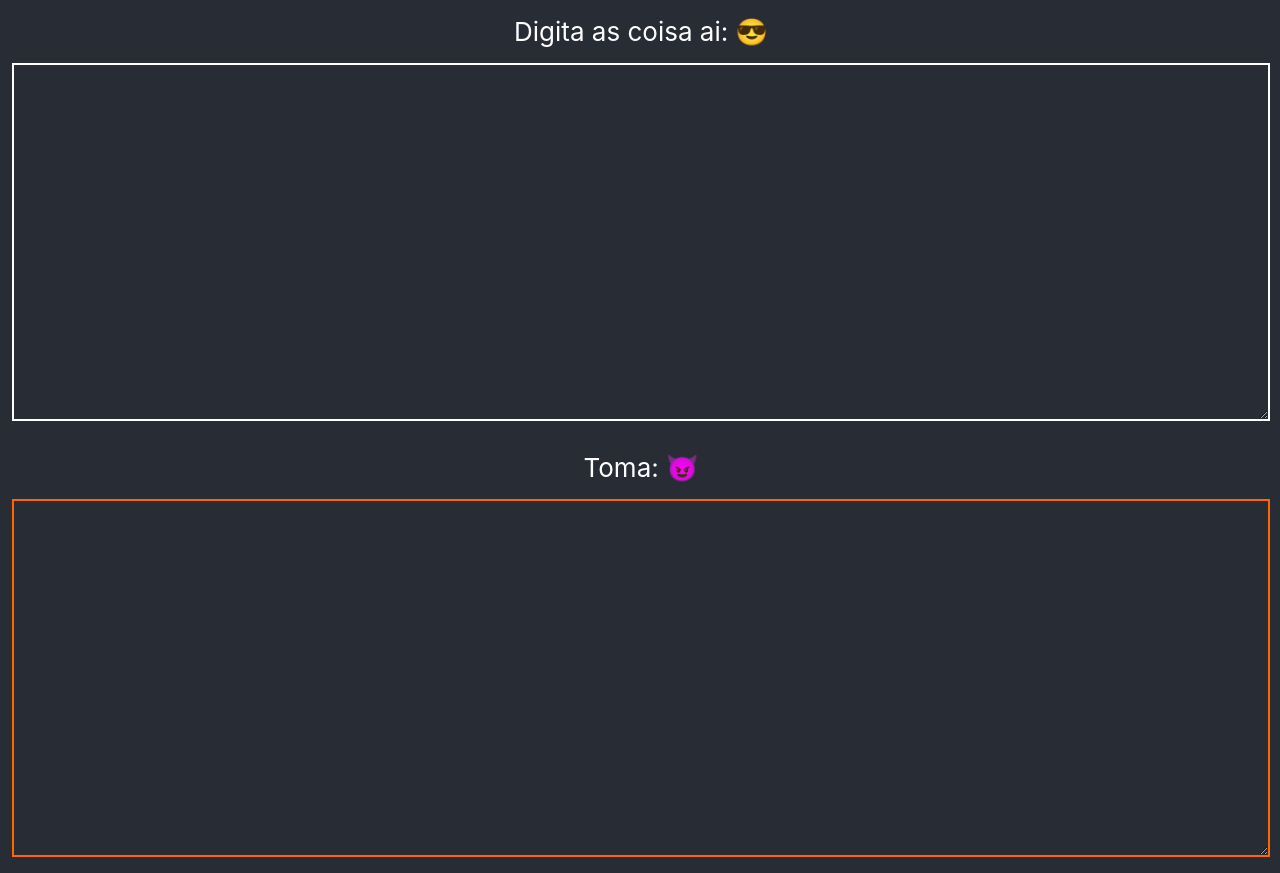
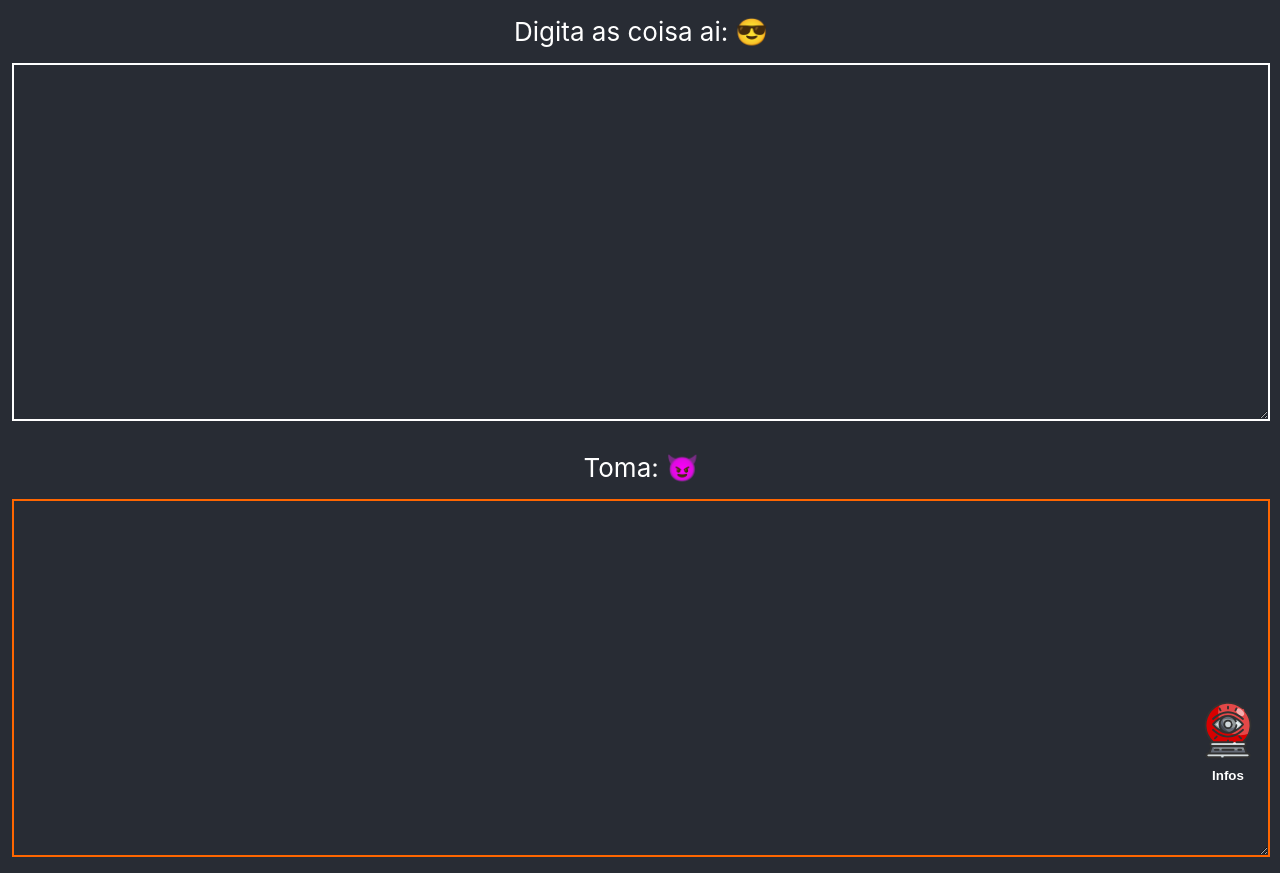
Before and after one commit to murilodpl/gordog-script, a React (Vite) app: page / in a window 1280 px wide. Built offline with nearby package versions, Linux system fonts and the light colour scheme.

Commit message:
Create component/css - App.trx and index.css - Convert.trx and convert.css - Info.trx and info.css

```diff
--- a/src/App.tsx
+++ b/src/App.tsx
@@ -1,34 +1,23 @@
 import { useState } from 'react'
-import './css/App.css'
+import Convert from './components/Convert'
+import Info from './components/Info';
+import svgInfo from './img/eye_question.svg'
 
 export default function App() {
-  const [data, setData] = useState({
-    input: '',
-    output: ''
-  })
+  const [isInfo, setIsInfo] = useState(false);
 
-  console.log(data)
-
-  function handleChange(e: any) {
-    const { value } = e.target
-
-    setData({
-      input: value,
-      output: ((value.replace(/(\r\n|\n|\r)/gm, "")).replace(/[ ](?=[^\]]*?(?:\[|$))/gm, "")).replace(/-/gm, "\n")
-    })
+  function handleClick() {
+    setIsInfo(prevIsInfo => !prevIsInfo)
   }
 
   return (
     <div className="App">
-      <div className="container">
-        <label htmlFor="input">Digita as coisa ai: 😎
-          <textarea name="input" id="input" value={data.input} onChange={handleChange}></textarea>
-        </label>
-        <br />
-        <label htmlFor="output">Toma: 😈
-          <textarea name="output" id="output" disabled value={data.output}></textarea>
-        </label>
-      </div>
+      {(!isInfo) ? <Convert /> : <Info />}
+
+      <button className='btnPage' onClick={handleClick} aria-label="Botão para mudar de página">
+        <img width="60px" height="60px" src={svgInfo} alt="Imagem de olho" />
+        <span>Infos</span>
+      </button>
     </div>
   )
 }
--- /dev/null
+++ b/src/components/Convert.tsx
@@ -0,0 +1,30 @@
+import { useState } from 'react'
+import '../css/convert.css'
+
+export default function Convert() {
+    const [data, setData] = useState({
+        input: '',
+        output: ''
+    })
+
+    function handleChange(e: any) {
+        const { value } = e.target
+
+        setData({
+            input: value,
+            output: ((value.replace(/(\r\n|\n|\r)/gm, "")).replace(/[ ](?=[^\]]*?(?:\[|$))/gm, "")).replace(/-/gm, "\n")
+        })
+    }
+
+    return (
+        <div className="container containerC">
+            <label htmlFor="input">Digita as coisa ai: 😎
+                <textarea name="input" id="input" value={data.input} onChange={handleChange}></textarea>
+            </label>
+            <br />
+            <label htmlFor="output">Toma: 😈
+                <textarea name="output" id="output" disabled value={data.output}></textarea>
+            </label>
+        </div>
+    )
+}
--- /dev/null
+++ b/src/components/Info.tsx
@@ -0,0 +1,23 @@
+import '../css/info.css'
+
+export default function Info() {
+    return (
+        <div className="container info">
+            <h1>Informações Úteis:</h1>
+            <h2>Sempre confirme se o que foi processado está correto, pode acontecer de haver algum caractere ou simbolo diferente no meio do texto que acaba passando por despercebido do código. </h2>
+
+            <div className='lista'>
+                <p>Como funciona o script?</p>
+                <ul>
+                    <li>Remove todos os espaços;</li>
+                    <li>Remove todos as quebras de linhas;
+                        <ul>
+                            <li>Todos os espaços dentro de um colchetes [] vão ser preservados.</li>
+                        </ul>
+                    </li>
+                    <li>Substitui o caractere <span>- (Hífen)</span> por uma quebra de linha.</li>
+                </ul>
+            </div>
+        </div>
+    )
+}
--- a/src/css/App.css
+++ /dev/null
@@ -1,66 +0,0 @@
-.App {
-  text-align: center;
-  background-color: #282c34;
-  display: flex;
-  flex-direction: column;
-  align-items: center;
-  min-height: 100vh;
-  justify-content: center;
-  font-size: calc(10px + 2vmin);
-  color: white;
-  padding: 1rem 0;
-}
-
-.App-link {
-  color: #61dafb;
-}
-
-@media (min-width: 1250px) {
-  .container {
-    max-width: 1250px;
-    padding-right: 1rem;
-    padding-left: 1rem;
-  }
-}
-
-.container {
-  width: 100%;
-  margin-right: auto;
-  margin-left: auto;
-}
-
-@media (min-width: 1250px) {
-  textarea {
-    width: 100% !important;
-  }
-}
-
-textarea {
-  width: 60%;
-  height: 350px;
-  border: 2px solid #fff;
-  transition: all ease-out 222ms;
-  margin-top: 1rem;
-  background: #282c34;
-  color: #fff;
-}
-
-textarea#input:hover {
-  border: 2px solid #ff5858;
-}
-
-textarea#input:focus {
-  outline: 0;
-  border: 2px solid #ff0000;
-}
-
-textarea#output {
-  border: 2px solid #ff6600;
-}
-
-label {
-  display: flex;
-  flex-direction: column;
-  justify-content: center;
-  align-items: center;
-}
--- /dev/null
+++ b/src/css/convert.css
@@ -0,0 +1,39 @@
+.containerC {
+    width: 100%;
+}
+
+@media (min-width: 1250px) {
+    textarea {
+        width: 100% !important;
+    }
+}
+
+textarea {
+    width: 60%;
+    height: 350px;
+    border: 2px solid #fff;
+    transition: all ease-out 222ms;
+    margin-top: 1rem;
+    background: #282c34;
+    color: #fff;
+}
+
+textarea#input:hover {
+    border: 2px solid #ff5858;
+}
+
+textarea#input:focus {
+    outline: 0;
+    border: 2px solid #ff0000;
+}
+
+textarea#output {
+    border: 2px solid #ff6600;
+}
+
+label {
+    display: flex;
+    flex-direction: column;
+    justify-content: center;
+    align-items: center;
+}
--- a/src/css/index.css
+++ b/src/css/index.css
@@ -11,3 +11,65 @@ code {
   font-family: source-code-pro, Menlo, Monaco, Consolas, 'Courier New',
     monospace;
 }
+
+.App {
+  text-align: center;
+  background-color: #282c34;
+  display: flex;
+  flex-direction: column;
+  align-items: center;
+  min-height: 96.6vh;
+  justify-content: center;
+  font-size: calc(10px + 2vmin);
+  color: white;
+  padding: 1rem 0;
+  position: relative;
+}
+
+@media (min-width: 1250px) {
+  .container {
+    max-width: 1250px;
+    width: 100%;
+    padding-right: 1rem;
+    padding-left: 1rem;
+  }
+}
+
+.container {
+  margin-right: auto;
+  margin-left: auto;
+}
+
+.btnPage {
+  position: fixed;
+  right: 0;
+  bottom: 0;
+  margin: 1rem;
+  background: transparent;
+  border: 0;
+  cursor: pointer;
+  transition-property: all;
+  transition-timing-function: cubic-bezier(.4, 0, .2, 1);
+  transition-duration: .15s;
+
+  display: flex;
+  flex-direction: column;
+  align-items: center;
+}
+
+.btnPage:hover {
+  transform: scale(1.1);
+}
+
+.btnPage span {
+  margin-top: .5rem;
+  color: #fff;
+  font-weight: 700;
+  transition-property: all;
+  transition-timing-function: cubic-bezier(.4, 0, .2, 1);
+  transition-duration: .15s;
+}
+
+.btnPage:hover span{
+  color: #fb6161;
+}
--- /dev/null
+++ b/src/css/info.css
@@ -0,0 +1,36 @@
+.info {
+    border: 1px solid rgba(255, 255, 255, 0.521);
+    padding: 1rem;
+    color: rgb(204, 204, 204);
+}
+
+.lista {
+    text-align: left;
+}
+
+h1 {
+    font-size: 2rem;
+    color: #fb6161;
+    margin: 0;
+}
+
+h2 {
+    font-size: 1.5rem;
+    font-weight: 500;
+    margin: 0 0 1rem;
+    padding-bottom: 1rem;
+    border-bottom: 1px solid rgba(255, 255, 255, 0.521);
+}
+
+ul {
+    margin: 0;
+}
+
+p, li {
+    font-size: 1.25rem;
+    margin: .25rem;
+}
+
+span {
+    color: #fb6161;
+}
```
Also changed, not shown: src/img/eye_question.svg (added).
